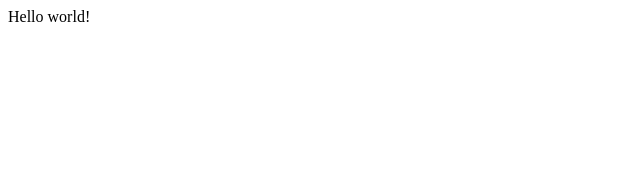
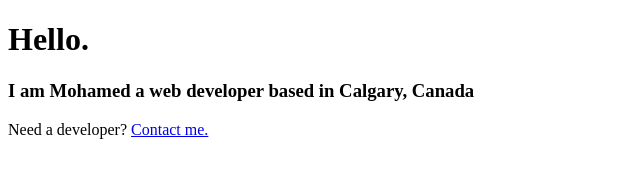
Before and after one commit to Amiinoz/blog-post, a Gatsby site: page / in a window 1280 px wide. Shown: the whole page, without its empty margins (0-640 px from the left). Built offline with nearby package versions, Linux system fonts and the light colour scheme; Gatsby itself is replaced by a stand-in of ours.

Commit message:
finishing pages and links

```diff
--- a/src/pages/index.js
+++ b/src/pages/index.js
@@ -1,5 +1,17 @@
-import React from "react"
+import React from 'react'
+import { Link } from 'gatsby'
 
-export default function Home() {
-  return <div>Hello world!</div>
+const IndexPage = () => {
+
+  return (
+    <div>
+      <h1>Hello.</h1>
+      <h3>I am Mohamed a web developer based in Calgary, Canada</h3>
+      <p>Need a developer? <Link to="/Contact"> Contact me.</Link></p>
+
+    </div>
+
+  )
 }
+
+export default IndexPage
```
Also changed, not shown: src/pages/About.js (added, +12 -0 lines), src/pages/Contact.js (added, +15 -0 lines).
